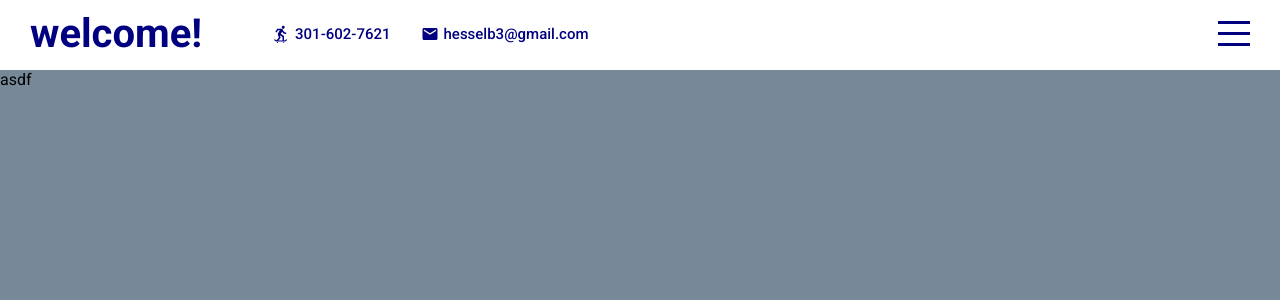
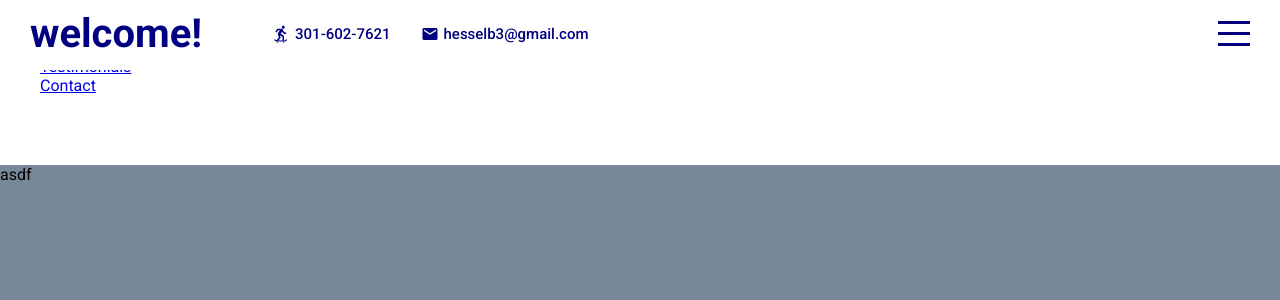
Before and after one commit to BHessel/personalsite, a React (Create React App) app: page / in a window 1280 px wide. Shown: the top 300 px of the page. Built offline with nearby package versions, Linux system fonts and the light colour scheme.

Commit message:
modified menu.jsx to map out each item instead of hardcoded items

```diff
--- a/src/App.jsx
+++ b/src/App.jsx
@@ -6,6 +6,7 @@ import Portfolio from "./components/portfolio/Portfolio";
 import Works from "./components/works/Works";
 import Testimonials from "./components/testimonials/Testimonials";
 import Contact from "./components/contact/Contact";
+import Menu from "./components/menu/Menu";
 import "./app.scss";
 
 function App() {
@@ -14,6 +15,7 @@ function App() {
   return (
     <div className="App">
       <Banner burgerOpen={burgerOpen} setBurgerOpen={setBurgerOpen} />
+      <Menu />
       <div className="sections">
         <Intro />
         <Portfolio />
--- a/src/components/banner/banner.scss
+++ b/src/components/banner/banner.scss
@@ -8,6 +8,7 @@
   position: fixed;
   top: 0;
   z-index: 2;
+  transition: all 1.0s ease;
 
   .wrapper {
     padding: 10px 30px;
--- a/src/components/menu/Menu.jsx
+++ b/src/components/menu/Menu.jsx
@@ -0,0 +1,23 @@
+import React from 'react';
+import './menu.scss';
+
+const Menu = () => {
+    const menuItems = ["Home", "Portfolio", "Works", "Testimonials", "Contact"];
+
+    return (
+        <div className="menu">
+            <ul>
+                {menuItems.map((item, index) => {
+                    return (
+                        <li key={index}>
+                            <a href={`#${item}`}>{item}</a>
+                        </li>
+                    )
+                })}
+            </ul>
+
+        </div>
+    );
+}
+
+export default Menu;
```
